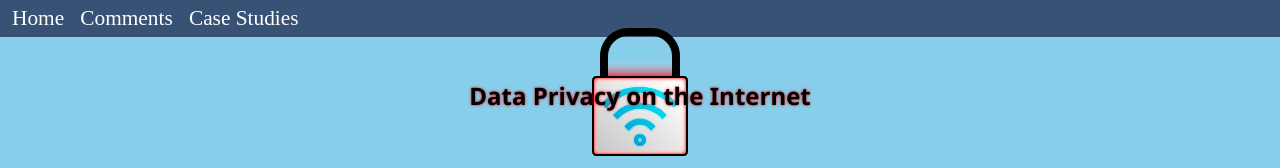
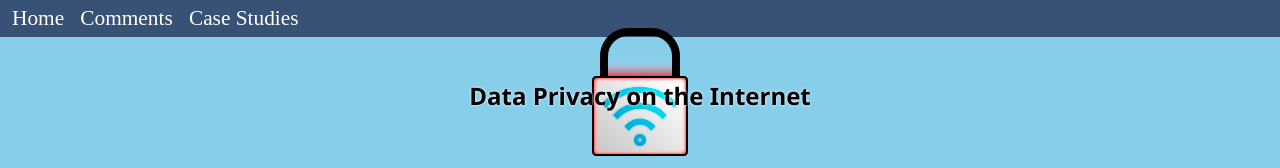
Before and after one commit to soxfox/collab-website, a plain HTML site: page index.html in a window 1280 px wide. Shown: the top 168 px of the page. Drawn offline with Linux system fonts and the light colour scheme; a web font is replaced by a local one.

Commit message:
Update main.css

```diff
--- a/main.css
+++ b/main.css
@@ -118,6 +118,6 @@ h1 {
     top: 50%;
     left: 50%;
     transform: translate(-50%, -50%);
-    text-shadow: 0 0 3px #FF0000;
+    text-shadow: 0 0 3px #ffffff;
     font-size: 150%;
 }
```
